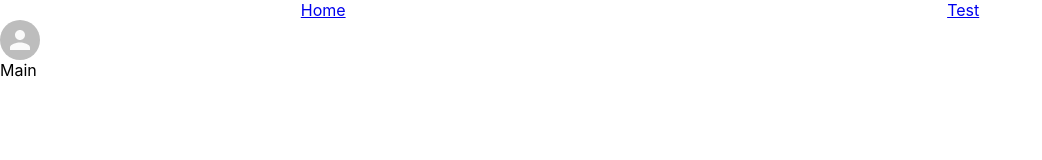
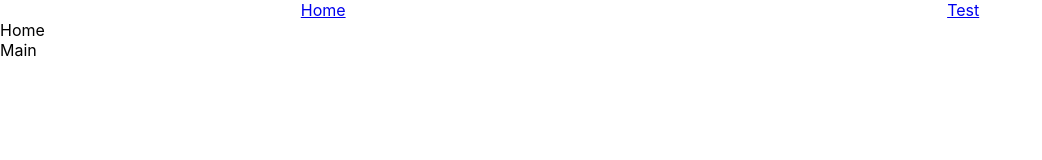
Before and after one commit to furtiman/goodgift-front, a React (Create React App) app: page / in a window 1280 px wide. Shown: the top 160 px of the page, without its empty margins (0-1042 px from the left). Built offline with nearby package versions, Linux system fonts and the light colour scheme.

Commit message:
Revert "Added @material-ui/core"
This reverts commit 4940b0e99d3954b23ed8afd1be856a21142100ba.

```diff
--- a/package.json
+++ b/package.json
@@ -3,7 +3,6 @@
   "version": "0.1.0",
   "private": true,
   "dependencies": {
-    "@material-ui/core": "^4.10.0",
     "@testing-library/jest-dom": "^4.2.4",
     "@testing-library/react": "^9.5.0",
     "@testing-library/user-event": "^7.2.1",
--- a/public/index.html
+++ b/public/index.html
@@ -4,7 +4,6 @@
     <meta charset="utf-8" />
     <link rel="icon" href="%PUBLIC_URL%/favicon.ico" />
     <meta name="viewport" content="width=device-width, initial-scale=1" />
-    <link rel="stylesheet" href="https://fonts.googleapis.com/css?family=Roboto:300,400,500,700&display=swap" />
     <meta
       name="description"
       content="Web site created using create-react-app"
--- a/src/App.js
+++ b/src/App.js
@@ -2,7 +2,6 @@ import React from 'react';
 import { Switch, Route, Redirect, BrowserRouter, Link } from 'react-router-dom';
 import styled from 'styled-components';
 import { Main } from 'pages/Main';
-import { Avatar } from "@material-ui/core";
 
 const Container = styled.div`
   display: flex;
@@ -18,9 +17,7 @@ const Navbar = props => (
   </Container>
 );
 
-const Home = props => (
-  <Avatar alt="test" />
-);
+const Home = props => (<div>Home</div>);
 const Test = props => (<div>Test</div>);
 
 function App() {
```
Also changed, not shown: 1 other file (tests, documents, lock files or other folders).
